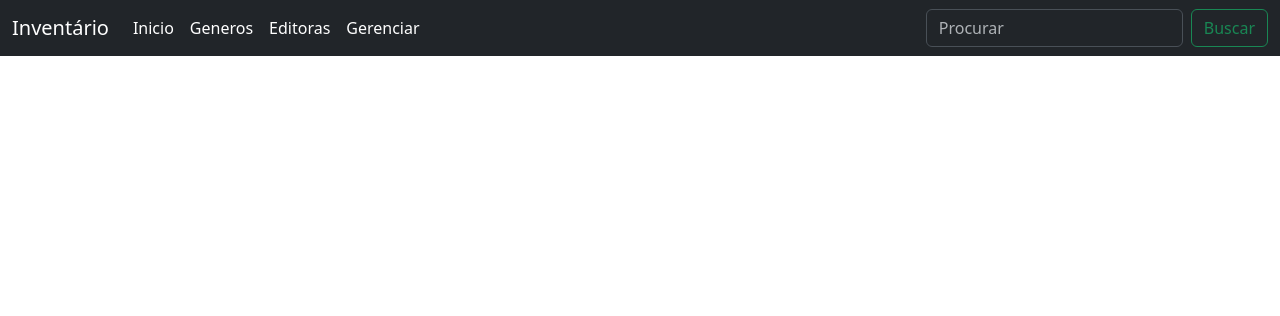
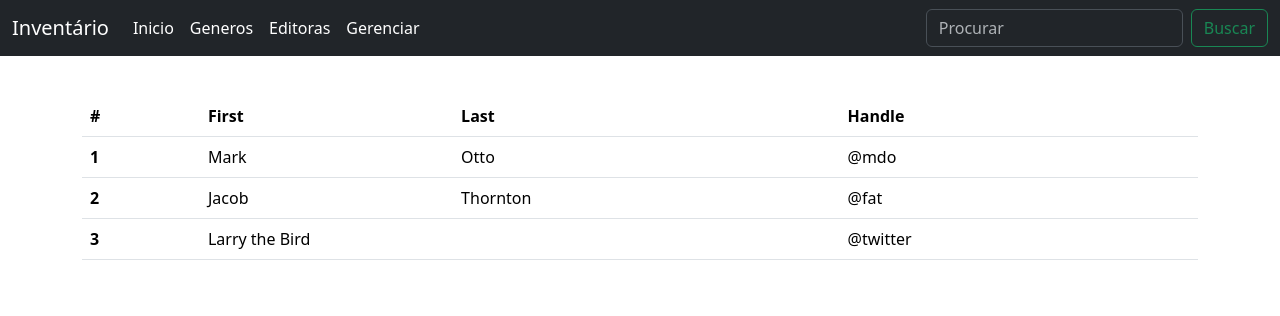
Before and after one commit to felipe-abdalla/trabalho-prog-web-2, a PHP site: page /Editoras.php in a window 1280 px wide. Shown: the top 316 px of the page. Run offline with PHP 8.4, Linux system fonts and the light colour scheme.

Commit message:
Editoras

```diff
--- a/Editoras.php
+++ b/Editoras.php
@@ -1,5 +1,6 @@
 <!DOCTYPE html>
 <html lang="en">
+
 <head>
     <meta charset="UTF-8">
     <meta name="viewport" content="width=device-width, initial-scale=1.0">
@@ -44,5 +45,47 @@
         </nav>
     </header>
 
+    <main>
+        <br>
+        <br>
+        <br>
+        <br>
+        <section class="container" >
+            <table class="table table-hover">
+                <thead>
+                    <tr>
+                        <th scope="col">#</th>
+                        <th scope="col">First</th>
+                        <th scope="col">Last</th>
+                        <th scope="col">Handle</th>
+                    </tr>
+                </thead>
+                <tbody>
+                    <tr>
+                        <th scope="row">1</th>
+                        <td>Mark</td>
+                        <td>Otto</td>
+                        <td>@mdo</td>
+                    </tr>
+                    <tr>
+                        <th scope="row">2</th>
+                        <td>Jacob</td>
+                        <td>Thornton</td>
+                        <td>@fat</td>
+                    </tr>
+                    <tr>
+                        <th scope="row">3</th>
+                        <td colspan="2">Larry the Bird</td>
+                        <td>@twitter</td>
+                    </tr>
+                </tbody>
+            </table>
+        </section>
+    </main>
+
+
+
+
 </body>
+
 </html>
```
Lines whose indentation alone changed are shown as unchanged.
